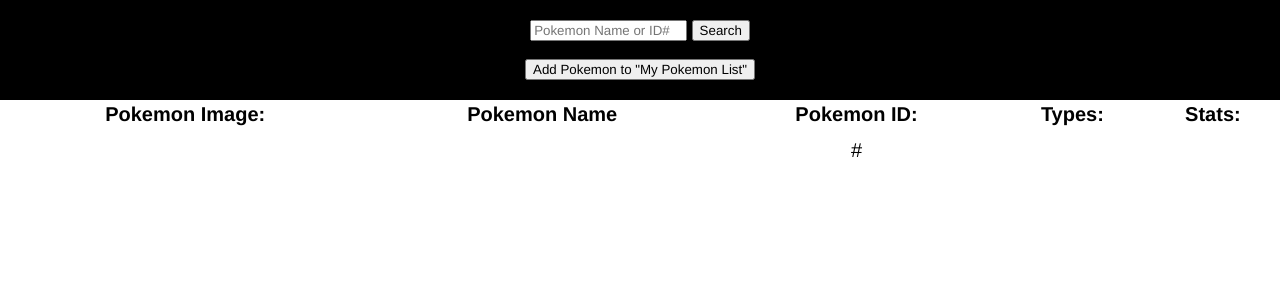
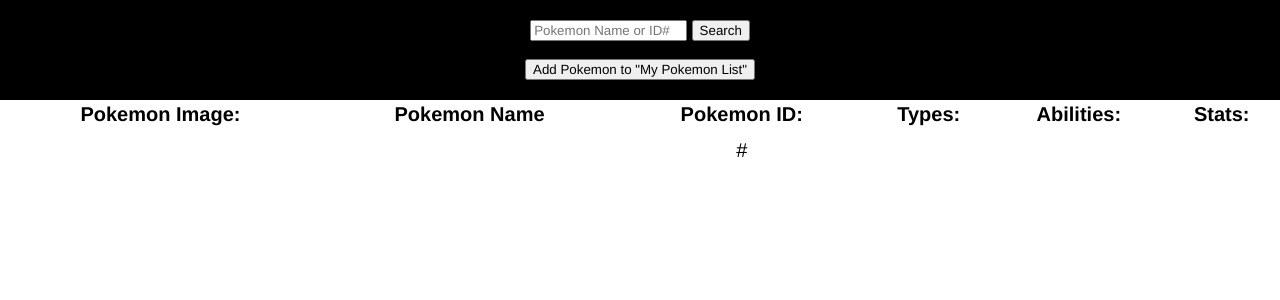
Before and after one commit to Exiled184/Pokedex, a Node server app: page /pokemons/search in a window 1280 px wide. Shown: the part 50-350 px from the top of the page. Run offline with Node 20, Linux system fonts and the light colour scheme; a user stored in the database is signed in; tables that the repository leaves empty hold one stand-in row (values such as "Sample post"); data that the repository does not hold is empty; some libraries are stand-ins or nearby versions.

Commit message:
abilities

```diff
--- a/views/pokemons/index.ejs
+++ b/views/pokemons/index.ejs
@@ -18,6 +18,7 @@
     <td><%= p.id %></td>
     <td><%= p.name %></td>
     <td><%= p.types %></td>
+
     <td>
       <form
         action="/pokemons/<%= p._id %>?_method=DELETE"
--- a/views/pokemons/search.ejs
+++ b/views/pokemons/search.ejs
@@ -20,21 +20,14 @@
             <th>Pokemon Name</th>
             <th>Pokemon ID:</th>
             <th>Types:</th>
+            <th>Abilities:</th>
             <th>Stats:</th>
-
           </tr>
 <tbody>
     <td class="pokemon_info_image">
         <img src='<%= pokemon ? pokemon.sprites.front_default: "" %>' class="pokemon_image"></img></td>
-
-
-
         <td class="pokemon_name"><%= pokemon ? pokemon.name: "" %></td>
-
-
         <td class="pokemon_id">#<%= pokemon ? pokemon.id: "" %></td>
-
-
         <td class="pokemon_type">
             <% if (pokemon && pokemon.types) { %>
                 <% pokemon.types.forEach(function(typeObj) { %>
@@ -42,9 +35,13 @@
                 <% }) %>
             <% } %>
                 </td>
-
-
-         <td class="pokemon_stats">
+    <td class="pokemon_abililites">
+            <% if (pokemon && pokemon.abilities) { %>
+                <% pokemon.abilities.forEach(function(abilitiesObj) { %>
+                    <p><%= abilitiesObj.ability.name %></p>
+                    <% }) %>
+                <% } %>
+    <td class="pokemon_stats">
             <% if(pokemon && pokemon.stats) { %>
                 <% pokemon.stats.forEach(function(statsObj) { %>
                 <p><%= statsObj.stat.name %>: <%= statsObj.base_stat %></p>
```
